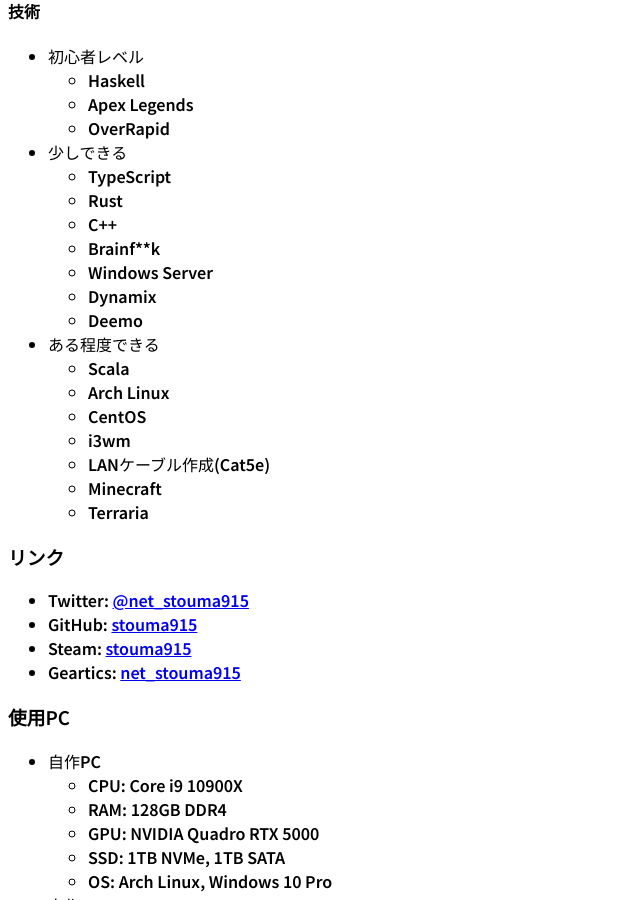
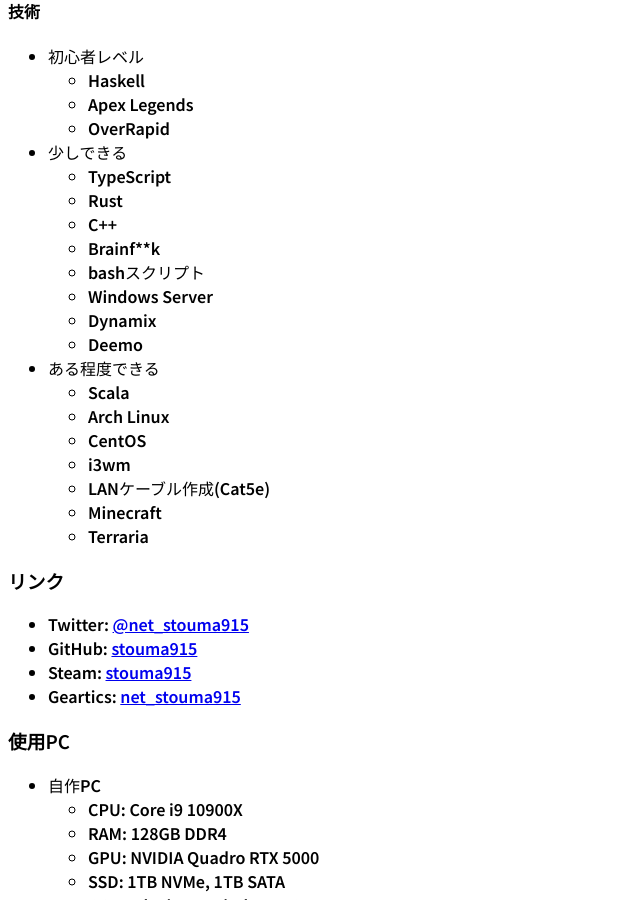
Before and after one commit to t-sasaki915/t-sasaki-net, a Jekyll site: the page built from docs/index.md, in a window 1280 px wide and 900 px high, scrolled down 1100 px. Shown: the whole window, without its empty margins (0-640 px from the left). Built offline with Jekyll 4.4.1, drawn with Linux system fonts in a browser that asks for light colours; Markdown is read by kramdown in place of the engine named in the settings.

Commit message:
Update index.md

```diff
--- a/docs/index.md
+++ b/docs/index.md
@@ -56,6 +56,7 @@
   - Rust
   - C++
   - Brainf\*\*k
+  - bashスクリプト
   - Windows Server
   - Dynamix
   - Deemo
```
